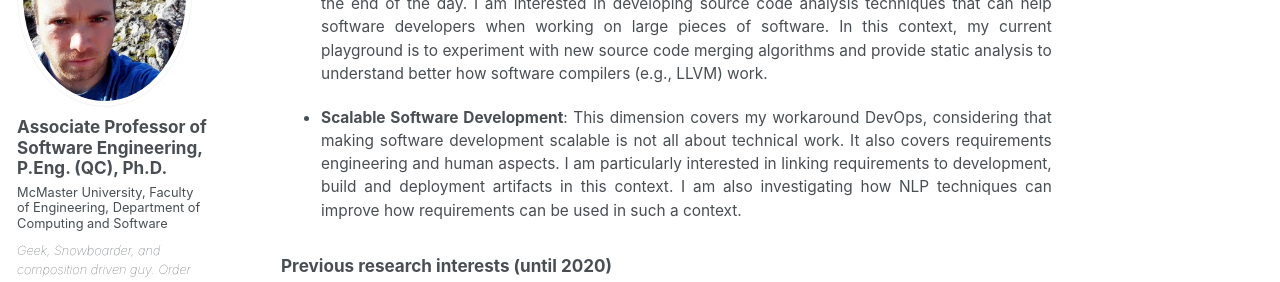
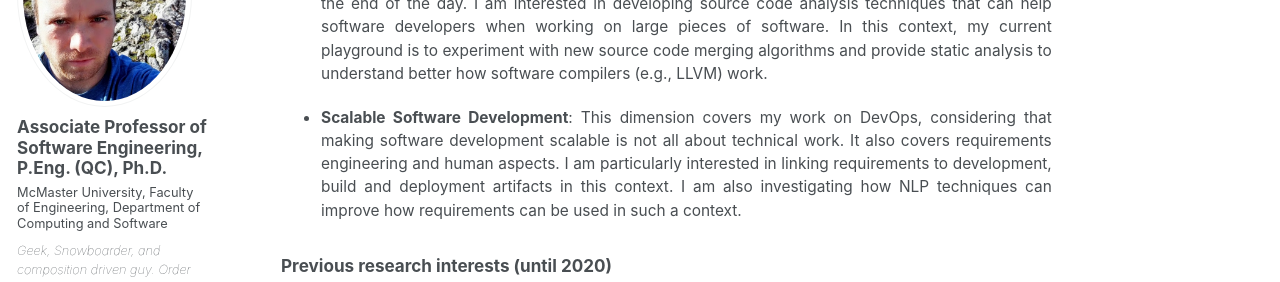
Before and after one commit to mosser/mosser.github.io, a Jekyll site: the page built from _pages/research.md, in a window 1280 px wide and 900 px high, scrolled down 384 px. Shown: the part 152-434 px from the top of the window. Built offline with Jekyll 4.4.1, drawn with Linux system fonts in a browser that asks for light colours; some web fonts are replaced.

```diff
--- a/_config.yml
+++ b/_config.yml
@@ -88,7 +88,7 @@ author:
   office           : "Virtual Office"
   googleMaps       : "https://goo.gl/maps/a47LaLbBagBJvG1R6"
   googlescholar    : "https://scholar.google.fr/citations?user=jaLC6KgAAAAJ&hl=en"
-  email            : "mosser.sebastien@uqam.ca"
+  email            : "mossers@mcmaster.ca"
   github           : "mosser"
   twitter          : "petitroll"
   researchGroup    : "McSCert Research Centre"
--- a/_pages/research.md
+++ b/_pages/research.md
@@ -16,7 +16,7 @@ My overall research goal is to properly understand "software composition" (_i.e.
 
 - **Source Code Analysis & Merging**: When talking about software development, "_code is the truth_" at the end of the day. I am interested in developing source code analysis techniques that can help software developers when working on large pieces of software. In this context, my current playground is to experiment with new source code merging algorithms and provide static analysis to understand better how software compilers (e.g., LLVM) work.
 
-- **Scalable Software Development**: This dimension covers my workaround DevOps, considering that making software development scalable is not all about technical work. It also covers requirements engineering and human aspects. I am particularly interested in linking requirements to development, build and deployment artifacts in this context. I am also investigating how NLP techniques can improve how requirements can be used in such a context.
+- **Scalable Software Development**: This dimension covers my work on DevOps, considering that making software development scalable is not all about technical work. It also covers requirements engineering and human aspects. I am particularly interested in linking requirements to development, build and deployment artifacts in this context. I am also investigating how NLP techniques can improve how requirements can be used in such a context.
 
 ### Previous research interests (until 2020)
 
```
